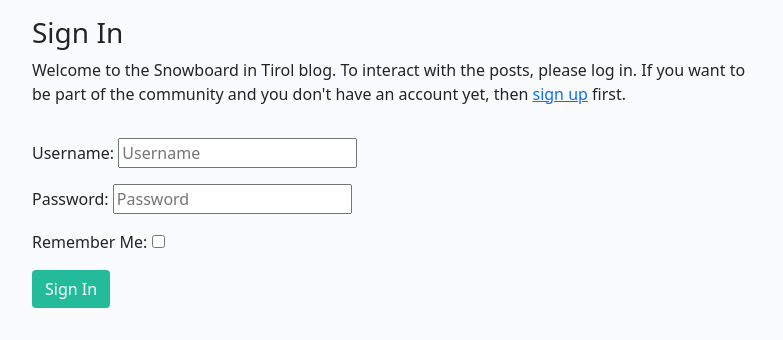
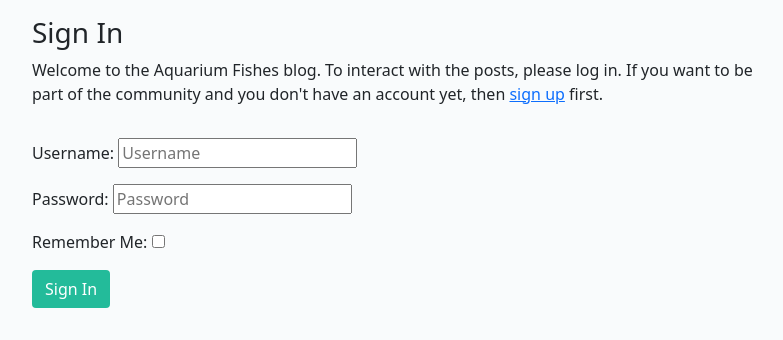
Before and after one commit to FlorinDorneanu/snowboard-in-tirol, a Django app: page /accounts/login/ in a window 1280 px wide. Shown: the part 116-456 px from the top of the page, without its empty margins (240-1023 px from the left). Run offline with Django 3.2, Linux system fonts and the light colour scheme; some libraries are stand-ins or nearby versions.

Commit message:
Change log in rendered text

```diff
--- a/templates/account/login.html
+++ b/templates/account/login.html
@@ -14,7 +14,7 @@
 
             <h3>{% trans "Sign In" %}</h3>
 
-            <p>{% blocktrans %}Welcome to the Snowboard in Tirol blog. To interact with the posts, please log in.
+            <p>{% blocktrans %}Welcome to the Aquarium Fishes blog. To interact with the posts, please log in.
                 If you want to be part of the community and you don't have an account yet, then
                 <a href="{{ signup_url }}">sign up</a> first.{% endblocktrans %}
             </p>
```
